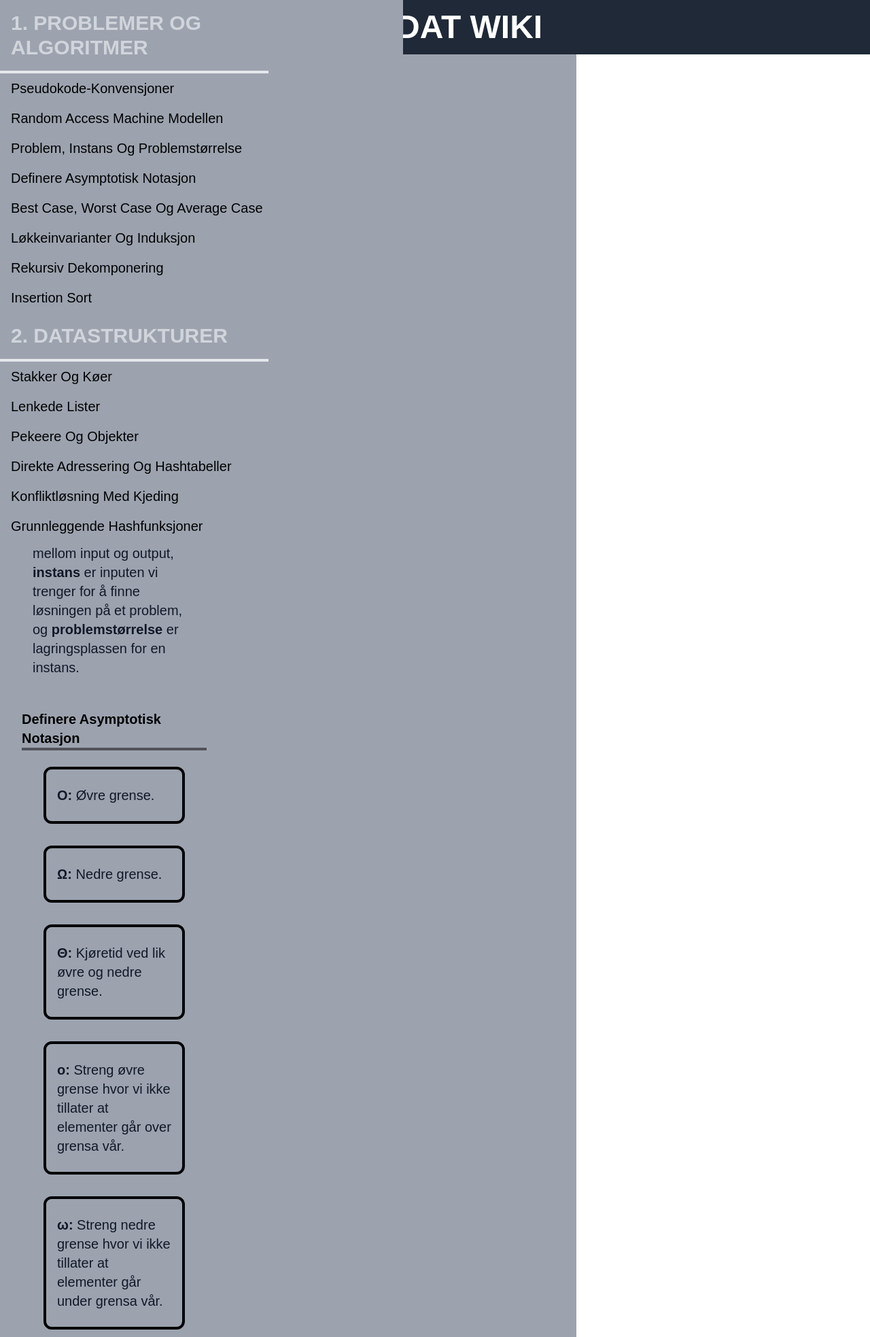
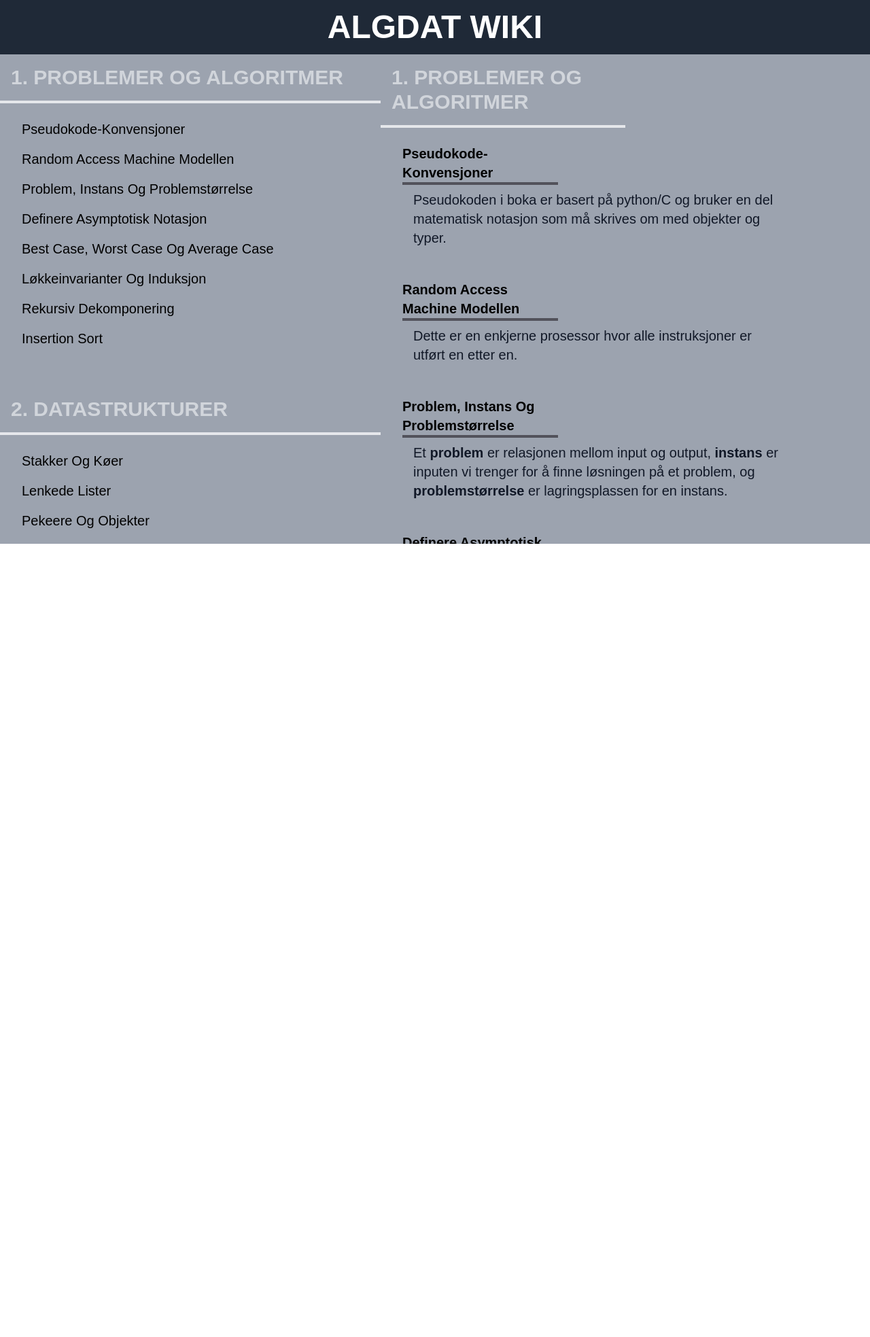
Before and after one commit to JorgenJohansen/Algdat-wiki, a website: page index.html in a window 1280 px wide. Shown: the top 1967 px of the page at 68% size. After the commit the page ends 800 px from the top, so only its background shows below. Drawn offline with Linux system fonts and the light colour scheme; a web font is replaced by a local one.

Commit message:
#3 #8 scroll views now works and the site is responsive

```diff
--- a/index.html
+++ b/index.html
@@ -14,13 +14,14 @@
       <header class="bg-gray-800">
         <h1 class="font-sans font-bold text-white text-5xl text-center p-4 uppercase">Algdat Wiki</h1>
       </header>
-      <main class="grid xl:grid-cols-6 md:grid-cols-4 grid-cols-1 gap-4 ">
+      <main class="">
 
-        <section id="sidebar" class="bg-gray-400 hidden md:block md:col-span-2 overflow-y-scroll top-0 bottom-0 fixed">
+        <section id="sidebar" class="bg-gray-400 hidden md:block overflow-y-scroll top-20 bottom-0 fixed">
           <div class="flex flex-col">
             <!-- Problemer og algoritmer -->
             <div class="flex flex-col">
               <h2 class="sidebar-title">1. Problemer og algoritmer</h2>
+              <div class="flex flex-col m-4">
                 <a href="#" class="sidebar-links">Pseudokode-konvensjoner</a>
                 <a href="#" class="sidebar-links">Random access machine modellen</a>
                 <a href="#" class="sidebar-links">Problem, instans og problemstørrelse</a>
@@ -30,9 +31,14 @@
                 <a href="#" class="sidebar-links">Rekursiv Dekomponering</a>
                 <a href="#" class="sidebar-links">Insertion sort</a>
               </div>
+              <div class="flex flex-col m-4">
+
+              </div>
+            </div>
             <!-- Datastrukturer -->
             <div class="flex flex-col">
               <h2 class="sidebar-title">2. Datastrukturer</h2>
+              <div class="flex flex-col m-4">
                 <a href="#" class="sidebar-links">Stakker og Køer</a>
                 <a href="#" class="sidebar-links">Lenkede Lister</a>
                 <a href="#" class="sidebar-links">Pekeere og Objekter</a>
@@ -42,9 +48,11 @@
                 <a href="#" class="sidebar-links">Amortisert Analyse</a>
                 <a href="#" class="sidebar-links">Dynamiske Tabeller</a>
               </div>
+            </div>
             <!-- Splitt og Hersk -->
             <div class="flex flex-col">
               <h2 class="sidebar-title">3. Splitt og Hersk</h2>
+              <div class="flex flex-col m-4">
                 <a href="#" class="sidebar-links">Designmetoden Divide and Conquer</a>
                 <a href="#" class="sidebar-links">Maximum Subarray-problemet</a>
                 <a href="#" class="sidebar-links">Bisect og Bisect0</a>
@@ -54,29 +62,34 @@
                 <a href="#" class="sidebar-links">Iterasjonsmetoden</a>
                 <a href="#" class="sidebar-links">Variabelskifte</a>
               </div>
+            </div>
             <!-- 4. Rangering i lineær tid -->
             <div class="flex flex-col">
               <h2 class="sidebar-title">4. Rangering i lineær tid</h2>
+              <div class="flex flex-col m-4">
                 <a href="#" class="sidebar-links">Grensen for sammenligningsbasert sortering</a>
                 <a href="#" class="sidebar-links">Stabil Sortering</a>
                 <a href="#" class="sidebar-links">Counting Sort og Stabil Sortering</a>
                 <a href="#" class="sidebar-links">Radix Sort og Stabil Subrutine</a>
                 <a href="#" class="sidebar-links">Bucket Sort</a>
                 <a href="#" class="sidebar-links">Randomized-Select</a>
-              <a href="#" class="sidebar-links">Select</a>
+                <a href="#" class="sidebar-links">Select</a>              </div>
             </div>
             <!-- 5. Rotfaste Trestrukturer -->
             <div class="flex flex-col">
               <h2 class="sidebar-title">5. Rotfaste trestrukturer</h2>
+              <div class="flex flex-col m-4">
                 <a href="#" class="sidebar-links">Heaps og Prioritetskøer</a>
                 <a href="#" class="sidebar-links">Heapsort</a>
                 <a href="#" class="sidebar-links">Implementering av rotfaste trør</a>
                 <a href="#" class="sidebar-links">Binære Søketrær</a>
                 <a href="#" class="sidebar-links">Høyde på Binære Søketrær</a>
               </div>
+            </div>
             <!-- 6. Dynamisk programmering -->
             <div class="flex flex-col">
               <h2 class="sidebar-title">6. Dynamisk programmering</h2>
+              <div class="flex flex-col m-4">
                 <a href="#" class="sidebar-links">Delinstansgraf</a>
                 <a href="#" class="sidebar-links">Designmetoden Dynamisk Programmering</a>
                 <a href="#" class="sidebar-links">Memoisering</a>
@@ -87,18 +100,22 @@
                 <a href="#" class="sidebar-links">Longest Common Subsequence</a>
                 <a href="#" class="sidebar-links">Løsningen på det Binære Ryggsekkproblemet</a>
               </div>
+            </div>
             <!-- 7. Grådige algoritmer -->
             <div class="flex flex-col">
               <h2 class="sidebar-title">7. Grådige algoritmer</h2>
+              <div class="flex flex-col m-4">
                 <a href="#" class="sidebar-links">Desingmetoden Grådighet</a>
                 <a href="#" class="sidebar-links">Grådighetsegenskapen</a>
                 <a href="#" class="sidebar-links">Aktivitets utvelgelse</a>
                 <a href="#" class="sidebar-links">Kontinuerlige Ryggsekkproblemet</a>
                 <a href="#" class="sidebar-links">Huffman og Huffman Koder</a>
               </div>
+            </div>
             <!-- 8. Traversering av grafer -->
             <div class="flex flex-col">
               <h2 class="sidebar-title">8. Traversering av grafer</h2>
+              <div class="flex flex-col m-4">
                 <a href="#" class="sidebar-links">Implementering av Grafer</a>
                 <a href="#" class="sidebar-links">BFS og Korteste Veier</a>
                 <a href="#" class="sidebar-links">DFS, Paranteseteoremet og Hvit Sti Teoremet</a>
@@ -108,9 +125,11 @@
                 <a href="#" class="sidebar-links">Traverseringstrær</a>
                 <a href="#" class="sidebar-links">Traversering med vilkårlig Prioritetskø</a>
               </div>
+            </div>
             <!-- 9. Minimale spenntrær -->
             <div class="flex flex-col">
               <h2 class="sidebar-title">9. Minimale spenntrær</h2>
+              <div class="flex flex-col m-4">
                 <a href="#" class="sidebar-links">Skog Implementasjon av Disjunkte Mengder</a>
                 <a href="#" class="sidebar-links">Spenntrær og minimale Spenntrær</a>
                 <a href="#" class="sidebar-links">Generisk MST</a>
@@ -118,9 +137,11 @@
                 <a href="#" class="sidebar-links">MST Kruskal</a>
                 <a href="#" class="sidebar-links">MST Prim</a>
               </div>
+            </div>
             <!-- 10. Korteste vei fra én til alle -->
             <div class="flex flex-col">
               <h2 class="sidebar-title">10. Korteste vei fra én til alle</h2>
+              <div class="flex flex-col m-4">
                 <a href="#" class="sidebar-links">Varianter av korteste Vei Problemet</a>
                 <a href="#" class="sidebar-links">Strukturen til Korteste Vei problemet</a>
                 <a href="#" class="sidebar-links">Negative Sykler og korteste enkle vei</a>
@@ -133,17 +154,21 @@
                 <a href="#" class="sidebar-links">Dag shortest paths og Dynamisk programmering</a>
                 <a href="#" class="sidebar-links">Dijkstra</a>
               </div>
+            </div>
             <!-- 11. Korteste vei fra alle til alle -->
             <div class="flex flex-col">
               <h2 class="sidebar-title">11. Korteste vei fra alle til alle</h2>
+              <div class="flex flex-col m-4">
                 <a href="#" class="sidebar-links">Forgjengerstrukturen</a>
                 <a href="#" class="sidebar-links">Floyd Warshall</a>
                 <a href="#" class="sidebar-links">Transitive Closure</a>
                 <a href="#" class="sidebar-links">Johnson</a>
               </div>
+            </div>
             <!-- 12. Maksimal flyt -->
             <div class="flex flex-col">
               <h2 class="sidebar-title">12. Maksimal flyt</h2>
+              <div class="flex flex-col m-4">
                 <a href="#" class="sidebar-links">Flytnett, flyt og maks-flyt-problemet</a>
                 <a href="#" class="sidebar-links">antiparallelle kanter og flere kilder og sluk</a>
                 <a href="#" class="sidebar-links">Restnettet til et flytnett</a>
@@ -156,9 +181,11 @@
                 <a href="#" class="sidebar-links">Maks flyt og bipartitt matching</a>
                 <a href="#" class="sidebar-links">Heltallsteoremet (integrality theorem)</a>
               </div>
+            </div>
             <!-- 5. R13. NP-kompletthet -->
             <div class="flex flex-col">
               <h2 class="sidebar-title">13. NP-kompletthet</h2>
+              <div class="flex flex-col m-4">
                 <a href="#" class="sidebar-links">optimerings - og beslutnings-problemer</a>
                 <a href="#" class="sidebar-links">koding av en instans</a>
                 <a href="#" class="sidebar-links">Løsningen på det binære Ryggsekkproblemet</a>
@@ -175,15 +202,16 @@
                 <a href="#" class="sidebar-links">Konstruere enkle NP-kompletthetsbevis</a>
               </div>
             </div>
+          </div>
         </section>
         <!-- Alt innholdet her -->
-        <section id="content" class="bg-gray-400 col-span-2 md:col-span-4 overflow-y-scroll top-0 bottom-0">
+        <section id="content" class="bg-gray-400 overflow-y-scroll top-20 bottom-0 md:left-[560px] fixed">
           <div class="flex flex-col">
             <!-- Problemer og algoritmer -->
             <div class="flex flex-col">
               <h2 class="content-title">1. Problemer og algoritmer</h2>
               <div class="m-4">
-                <h3 class="content-subtitle">Pseudokode-konvensjoner</h3>
+                <h3  class="content-subtitle">Pseudokode-konvensjoner</h3>
                 <p class="content-paragraph">
                   Pseudokoden i boka er basert på python/C og bruker en del matematisk notasjon som må skrives om med objekter og typer.
                 </p>
--- a/input.css
+++ b/input.css
@@ -14,7 +14,7 @@
 
 /*Sidebar styles*/
 .sidebar-title {
-    @apply font-sans font-bold text-gray-300 text-xl md:text-3xl p-4 uppercase border-b-4 w-full lg:w-1/2 xl:w-2/3;
+    @apply font-sans font-bold text-gray-300 text-xl md:text-3xl p-4 uppercase border-b-4 w-full;
 }
 
 .sidebar-links {
@@ -24,7 +24,7 @@
 
 /*Content styles*/
 .content-title{
-    @apply font-sans font-bold text-gray-300 text-xl md:text-3xl p-4 uppercase border-b-4 w-full  lg:w-1/2 xl:w-1/3;
+    @apply font-sans font-bold text-gray-300 text-xl md:text-3xl p-4 uppercase border-b-4 w-full lg:w-1/2 xl:w-1/2;
 }
 
 .content-subtitle{
@@ -32,7 +32,7 @@
 }
 
 .content-paragraph {
-    @apply text-gray-900 mx-4 my-2 px-4 text-xl text-left w-full lg:w-1/2 xl:w-1/3;
+    @apply text-gray-900 mx-4 my-2 px-4 text-xl text-left w-full md:w-5/6;
 }
 
 .card {
```
Also changed, not shown: css/style.css. Lines whose indentation alone changed are shown as unchanged.
